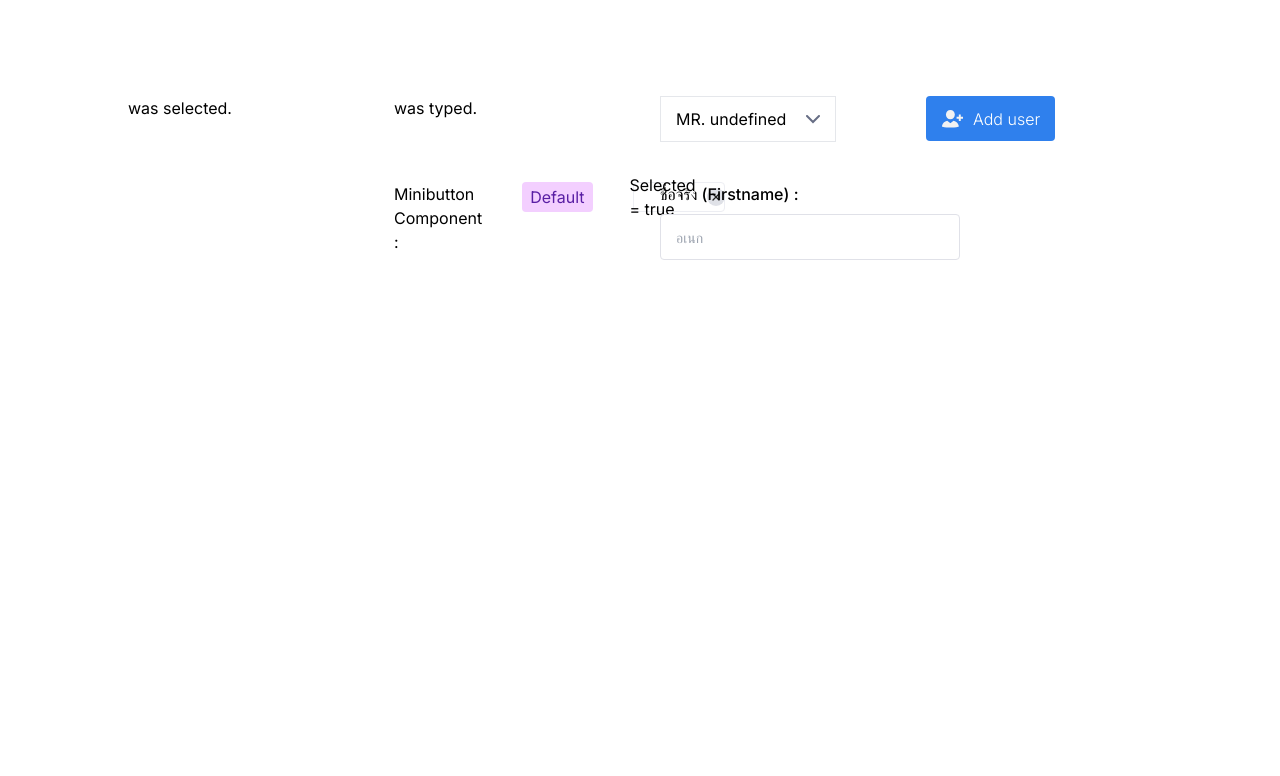
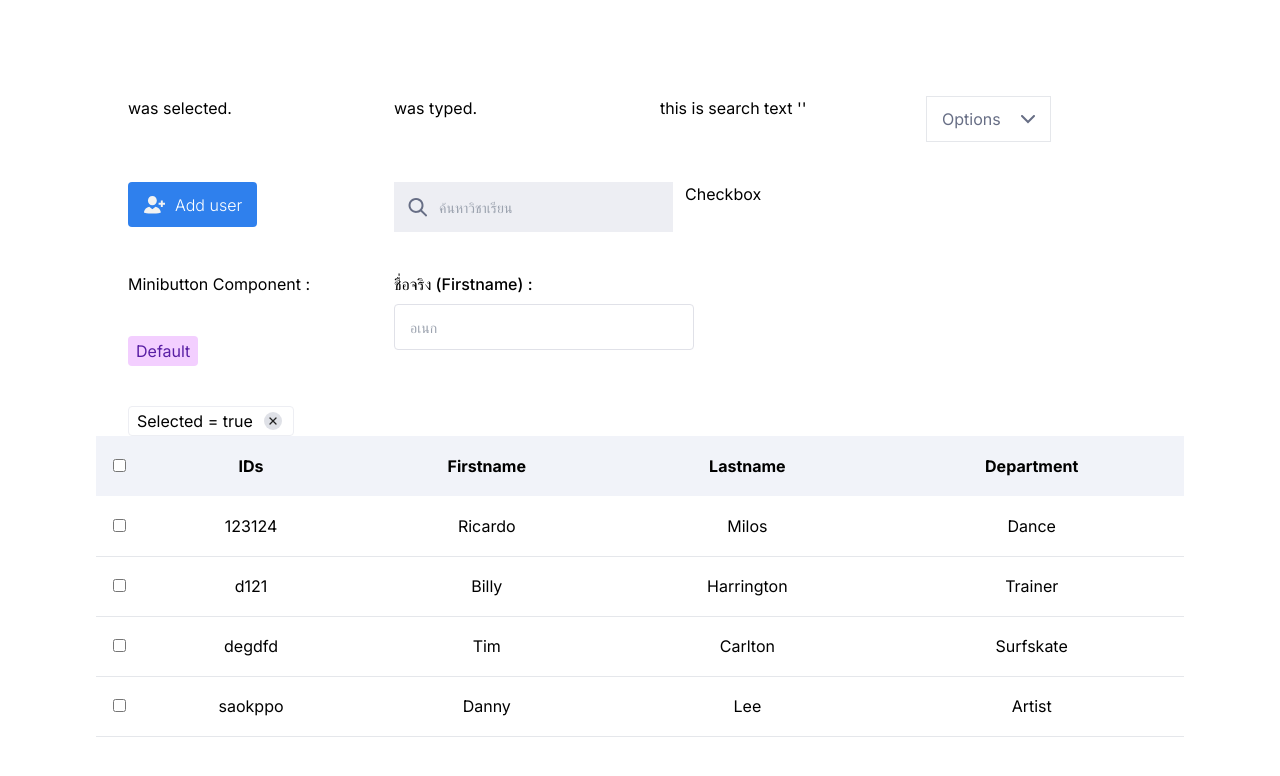
Before and after one commit to yukimura-ixa/school-timetable-senior-project, a Next.js app: page / in a window 1280 px wide. Shown: the top 776 px of the page. Built offline with nearby package versions, Linux system fonts and the light colour scheme.

Commit message:
add many component

```diff
--- a/src/app/components/elements/input/field/SearchBar.tsx
+++ b/src/app/components/elements/input/field/SearchBar.tsx
@@ -0,0 +1,29 @@
+import React from 'react'
+
+//SVG
+import searchicon from '@/svg/searchicon.svg';
+
+import Image from 'next/image';
+
+interface SearchBar {
+    width: string | number;
+    height: string | number;
+    placeHolder: string; //TEXT
+    fill: string; //HEX
+    handleChange: Function; //ส่งฟังก์ชั่นจับ event ของ input เสยๆ ส่วนข้างในฟังก์ชั่นอาจจะใส่ Logic Search ลงไป จุ๊บมัวฟ์
+}
+function SearchBar({ width = null, height = 50, placeHolder = "Search", fill = "#EDEEF3", handleChange }) {
+    return (
+        <div className='flex items-center rounded relative'>
+            <input type='text' className='text-field pl-[45px]' placeholder={placeHolder}
+                   style={{ width: width == null ? 'fit-content' : width, height: height, backgroundColor: fill }}
+                   onChange={handleChange}
+            />
+            <div className='flex gap-3 absolute left-3'>
+                <Image src={searchicon} alt='searchicon' />
+            </div>
+        </div>
+    )
+}
+
+export default SearchBar
--- a/src/app/components/elements/input/selected_input/CheckBox.tsx
+++ b/src/app/components/elements/input/selected_input/CheckBox.tsx
@@ -0,0 +1,23 @@
+import React from 'react'
+
+interface CheckBox {
+    label: string;
+    value: string;
+    name: string;
+    handleClick: Function;
+}
+function CheckBox({
+    label="Checkbox",
+    value,
+    name,
+    handleClick,
+}: CheckBox): JSX.Element {
+  return (
+    <div className='flex justify-center items-center gap-3 flex-row w-fit h-fit'>
+      <input type='checkbox' value={value} name={name} onClick={() => handleClick}/>
+      <label>{label}</label>
+    </div>
+  )
+}
+
+export default CheckBox
--- a/src/app/components/elements/input/selected_input/Dropdown.tsx
+++ b/src/app/components/elements/input/selected_input/Dropdown.tsx
@@ -4,24 +4,29 @@ import React, { useState } from "react";
 import arrowdownIcon from "@/svg/arrowdown.svg";
 //Image Next
 import Image from "next/image";
+import SearchBar from "@/app/components/elements/input/field/SearchBar";
 
-interface Dropdown{
+interface Dropdown {
   data: any[]; //ข้อมูลที่เป็น Array ทุกชนิด
   renderItem: Function; //ส่ง Component ผ่าน props
-    width: string|number;
-    height: string|number;
+  width: string | number;
+  height: string | number;
   currentValue: string; //ค่าปัจจุบันที่ Dropdown ได้ทำการเลือก
   placeHolder: string; //ตอนยังไม่เลือกค่าให้ใส่อะไรมาก็ได้ default คือ "Options"
   handleChange: Function; //ฟังก์ชั่นที่ส่งมาให้สำหรับกดเลือกค่าใน Dropdown
+  useSearchBar: boolean;
+  searchFunciton: Function;
 }
 function Dropdown({
   data,
   renderItem: ItemElement, //ทำการ Map ให้เป็นชื่อที่ขึ้นต้นด้วย Capital letter
   width = null,
-    height='auto',
+  height = 'auto',
   currentValue,
-    placeHolder="Options",
-    handleChange
+  placeHolder = "Options",
+  handleChange,
+  useSearchBar = false,
+  searchFunciton,
 }): JSX.Element {
   //Toggle สำหรับกดเปิด-ปิด Dropdown default is false
   const [isHidden, setIsHidden] = useState(false);
@@ -51,7 +56,7 @@ function Dropdown({
       >
         <div className="flex justify-left"
           //กำหนดสีของ Placeholder เป็นสีเทากลางๆ แต่ถ้าเลือกค่าแล้ว text จะเป็นสีดำ
-        style={{color : typeof currentValue === 'undefined' ? "#676E85" : "#000"}}
+          style={{ color: typeof currentValue === 'undefined' ? "#676E85" : "#000" }}
         >
           {/* ถ้าไม่มีการใส่ currentValue เข้ามา จะสั่งให้วาง placeHolder เอาไว้ */}
           {typeof currentValue === 'undefined' ? placeHolder : currentValue}
@@ -64,7 +69,6 @@ function Dropdown({
           src={arrowdownIcon} alt="arrowicon" />
       </div>
       {/* ถ้าข้อมูลที่ส่งมามี Array.length เท่ากับ 0 จะไม่แสดง Dropdown List เมื่อกด Dropdown */}
-      {data.length === 0 ? null : (
       <div
         className={`
             absolute
@@ -77,18 +81,36 @@ function Dropdown({
             select-none
             mt-1
             bg-white
+            gap-3
             overflow-y-scroll
-            gap-3
             duration-300
             transition-all ease-out
             ${isHidden ? null : `scale-y-0 translate-y-[-75px]`}
             `} //เช็คสถานะของ isHidden เพื่อเปิด Dropdown List
         style={{
-            width:  width === null ? 'fit-content' : width,
+          width: width === null ? 'fit-content' : width,
           height: data.length < 3 ? 'auto' : 150, //ถ้าข้อมูลเกิน 3 ชุด จะสั่งให้ fixed ความสูงไว้ที่ 150 แล้ว scroll เอา
         }}
       >
-          {data.map((item:any, index:number) => {
+        {useSearchBar ? <SearchBar fill="#FFFFFF" handleChange={searchFunciton} /> : null}
+        {data.length === 0
+        ?
+        <div
+          className={`
+            w-[100%]
+            bg-white
+            flex
+            justify-center
+            items-center
+            px-[15px] py-[10px]
+            cursor-default
+          `}
+        >
+          <p>Not Found.</p>
+        </div>
+        :
+        <>
+          {data.map((item: any, index: number) => {
             return (
               <div
                 className={`
@@ -102,7 +124,7 @@ function Dropdown({
                     hover:text-[#3B8FEE]
                   `}
                 key={`${item}(${index})`}
-                onClick={() => {setIsHidden(false), handleChange(item)}}
+                onClick={() => { setIsHidden(false), handleChange(item) }}
                 //เมื่อกดเลือกข้อมูลใน List Dropdown จะพับกลับขึ้นไปแล้วเรียก handleChange
                 //ที่ส่งผ่าน props มาตอนแรก เพื่อส่งชุดข้อมูลที่เลือกกลับไป setState ที่ต้องการ
               >
@@ -111,8 +133,9 @@ function Dropdown({
               </div>
             );
           })}
+        </>
+        }
       </div>
-      )}
     </div>
   );
 }
--- /dev/null
+++ b/src/app/components/templates/Table.tsx
@@ -0,0 +1,64 @@
+import React from 'react'
+
+interface Table {
+    data: any[];
+    tableHead: string[];
+}
+function Table() {
+    const tableHead: string[] = ["IDs", "Firstname", "Lastname", "Department"]
+    const data: any[] = [
+        {
+            id: "123124",
+            firstName: "Ricardo",
+            lastName: "Milos",
+            department: "Dance"
+        },
+        {
+            id: "d121",
+            firstName: "Billy",
+            lastName: "Harrington",
+            department: "Trainer"
+        },
+        {
+            id: "degdfd",
+            firstName: "Tim",
+            lastName: "Carlton",
+            department: "Surfskate"
+        },
+        {
+            id: "saokppo",
+            firstName: "Danny",
+            lastName: "Lee",
+            department: "Artist"
+        }
+    ]
+    return (
+        <>
+            <table className='table-auto w-full'>
+                <thead>
+                    <tr className='h-[60px] bg-[#F1F3F9]'>
+                        <th>
+                            <input type='checkbox' />
+                        </th>
+                        {tableHead.map(item => <th className='cursor-pointer'>{item}</th>)}
+                    </tr>
+                </thead>
+                <tbody>
+                    {data.map(item => (
+                        <tr className='text-center h-[60px] border-b bg-[#FFF] hover:bg-[#EAF2FF] hover:text-[#3B8FEE] cursor-pointer'>
+                            <th>
+                                <input type='checkbox' value={item.id} name="itemdata" />
+                            </th>
+                            <td>{item.id}</td>
+                            <td>{item.firstName}</td>
+                            <td>{item.lastName}</td>
+                            <td>{item.department}</td>
+                        </tr>
+                    ))}
+                </tbody>
+            </table>
+        </>
+    )
+}
+
+export default Table
--- a/src/app/page.tsx
+++ b/src/app/page.tsx
@@ -1,12 +1,16 @@
 "use client";
+import React, { useState } from "react";
 import Image from "next/image";
 import Button from "./components/elements/static/Button";
 // Svg icon
 import adduserIcon from "@/svg/adduser.svg";
+// component
 import TextField from "@/app/components/elements/input/field/TextField";
-import { useState } from "react";
 import Dropdown from "@/app/components/elements/input/selected_input/Dropdown";
 import MiniButton from "./components/elements/static/MiniButton";
+import SearchBar from "./components/elements/input/field/SearchBar";
+import CheckBox from "./components/elements/input/selected_input/CheckBox";
+import Table from "./components/templates/Table";
 export default function Home() {
   const [text, setText] = useState("");
   const [selectedName, setSelectedName] = useState();
@@ -14,7 +18,7 @@ export default function Home() {
     fName: string;
     lName: string;
   }
-  const name: name[] = [
+  const [nameList, setNameList] = useState([
     {
       fName: "Danny",
       lName: "Lee",
@@ -28,36 +32,88 @@ export default function Home() {
       lName: "Carlton",
     },
     {
+      fName: "Ricardo",
+      lName: "Kaka",
+    },
+    {
       fName: "Billy",
       lName: "Harrington",
     },
-  ];
+  ]);
+
+  //TextField Handle Change Test
   const handleChange = (event: any) => {
     setText(event.target.value);
   };
+
+  //Select Dropdown Item Test
   const dropDownSelected = (name: name) => {
     setSelectedName(() => `${name.fName} ${name.lName}`);
   };
+
+  //Search Dropdown Test
+  const [searchText, setSearchText] = useState();
+  const handleChangeText = (event: any) => {
+    let text = event.target.value;
+    setSearchText(text);
+    searchName(text)
+  }
+  const searchName = (name: string) => {
+    //ใช้ logic เพื่อทำการ filter item list ที่เราได้มา เพราะมันอาจจะไม่ซ้ำรูปแบบกัน
+    const copyNameList = [
+      {
+        fName: "Danny",
+        lName: "Lee",
+      },
+      {
+        fName: "Ricardo",
+        lName: "Milos",
+      },
+      {
+        fName: "Ricardo",
+        lName: "Kaka",
+      },
+      {
+        fName: "Tim",
+        lName: "Carlton",
+      },
+      {
+        fName: "Billy",
+        lName: "Harrington",
+      },
+    ];
+    //อันนี้แค่ทดสอบเท่านั่น ยังคนหาได้ไม่สุด เช่น ค้นหาแบบตัด case sensitive ยังไม่ได้
+    let res = copyNameList.filter(item => `${item.fName} ${item.lName}`.match(name));
+    setNameList(res);
+    console.log(res);
+  }
+
+  //Render Dropdown Test
   const renderItem = ({ data }): JSX.Element => (
     <p>
       {data.fName} {data.lName}
     </p>
   );
   return (
-    <main className="flex min-h-screen flex-col items-center justify-between p-24">
+    <main className="flex flex-col items-center justify-between p-24">
       <div className="mb-32 grid text-center gap-10 lg:max-w-5xl lg:w-full lg:mb-0 lg:grid-cols-4 lg:text-left">
         <p>{selectedName} was selected.</p>
         <p>{text} was typed.</p>
+        <p>this is search text '{searchText}'</p>
         <Dropdown
           // width="100%"
-          data={name}
+          data={nameList}
           renderItem={renderItem}
-          currentValue={`MR. ${selectedName}`}
+          currentValue={selectedName}
           handleChange={dropDownSelected}
+          useSearchBar={true}
+          searchFunciton={handleChangeText}
         />
         <Button title="Add user" icon={adduserIcon} buttonColor="#2F80ED" />
+        <SearchBar placeHolder="ค้นหาวิชาเรียน" handleChange={handleChangeText}/>
+        <CheckBox />
         <br></br>
-        <div className="flex gap-10">
+        <div className="flex flex-col items-start gap-10">
           Minibutton Component :
           <MiniButton
             title="Default"
@@ -81,6 +137,9 @@ export default function Home() {
           label="ชื่อจริง (Firstname) :"
         />
       </div>
+      <div className="w-full h-screen">
+          <Table />
+      </div>
     </main>
   );
 }
```
Also changed, not shown: public/svg/searchicon.svg (added). Lines whose indentation alone changed are shown as unchanged.
